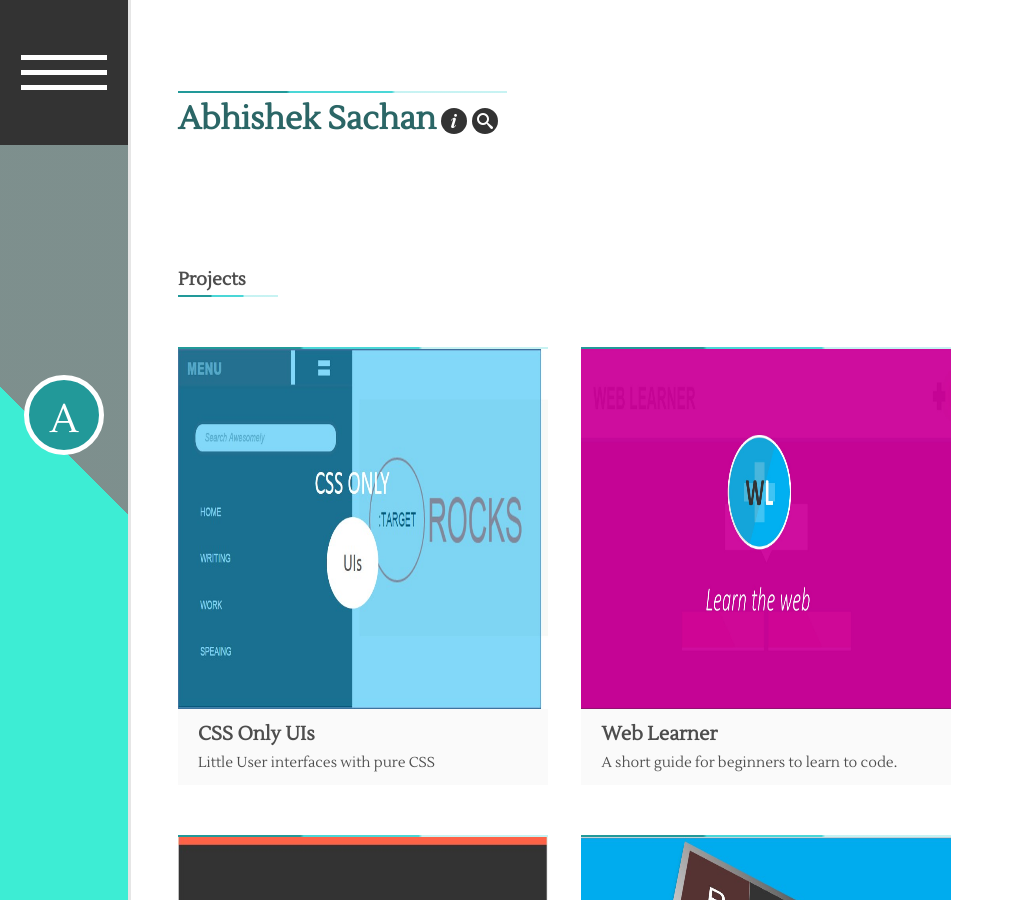
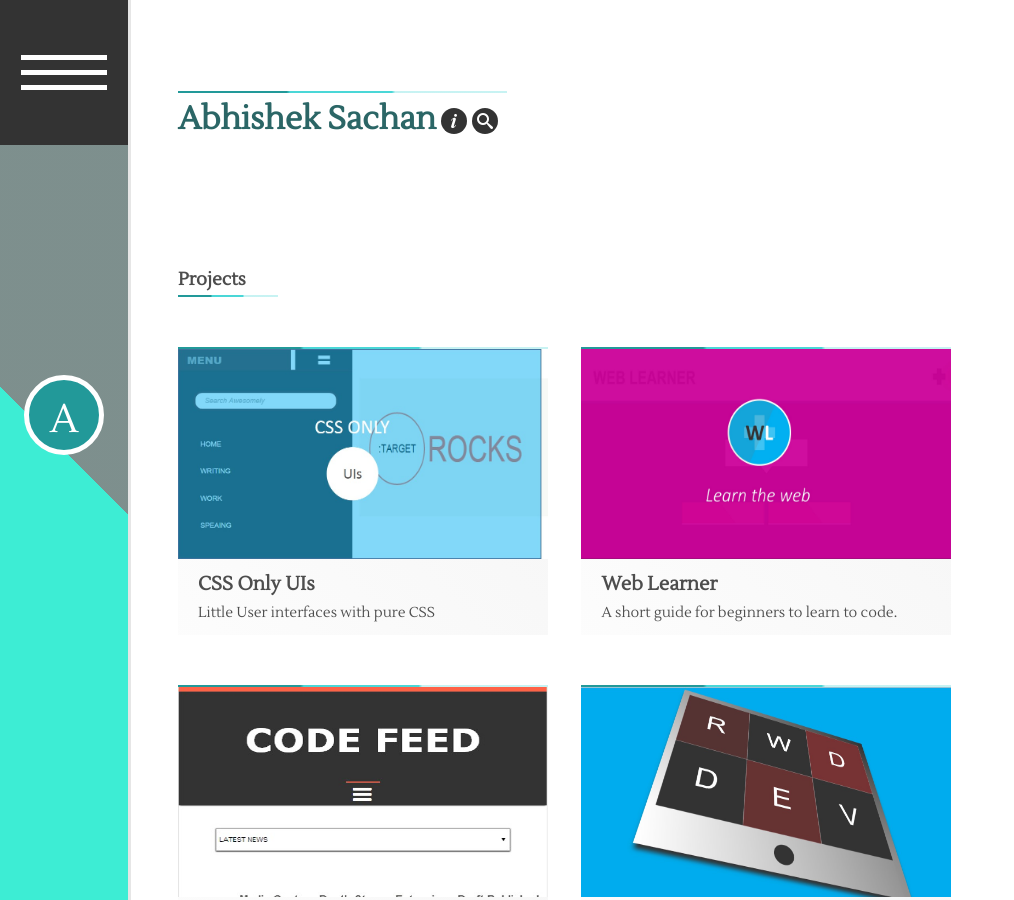
Before and after one commit to abhisack/abhisack.github.io, a Jekyll site: the page built from index.html, in a window 1280 px wide and 900 px high. Shown: the whole window, without its empty margins (0-1014 px from the left). Built offline with Jekyll 4.4.1, drawn with Linux system fonts in a browser that asks for light colours.

Commit message:
fixed portfolio at different places

```diff
--- a/_sass/_base.scss
+++ b/_sass/_base.scss
@@ -6,6 +6,7 @@ html,
 body {
  min-height: 100%;
     min-height: 100vh;
+    height: 100%;
 }
 body {
     font-size: 16px;
--- a/_sass/_portfolio.scss
+++ b/_sass/_portfolio.scss
@@ -43,6 +43,7 @@
             width: 100%;
             height: 50px;
             height: 40vh;
+            max-height: 210px;
             margin: 0;
 
             img {
@@ -65,7 +66,7 @@
             display: block;
             margin: 0;
             padding: 10px 20px;
-            background: $secondary-color;
+            background: repeating-linear-gradient(45deg, $post-list-color, darken(white, 3%));
 
             h3 {
                 font-size: 1.2em;
@@ -129,7 +130,7 @@
 }
 }
 
-@media screen and (max-height: 400px) {
+@media screen and (max-height: 500px) {
 
     .project-container .project figure {
         height: 150px;
```
